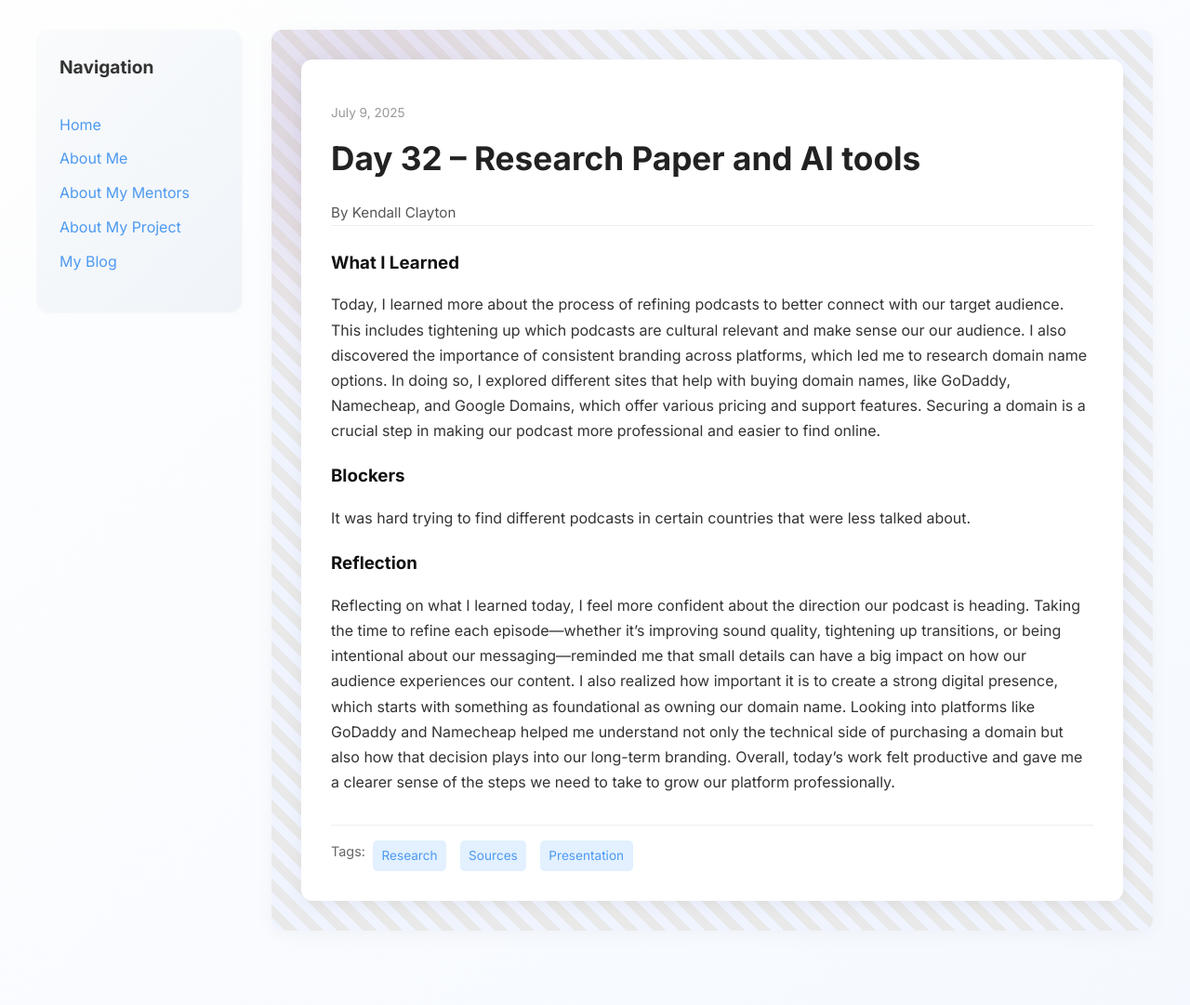
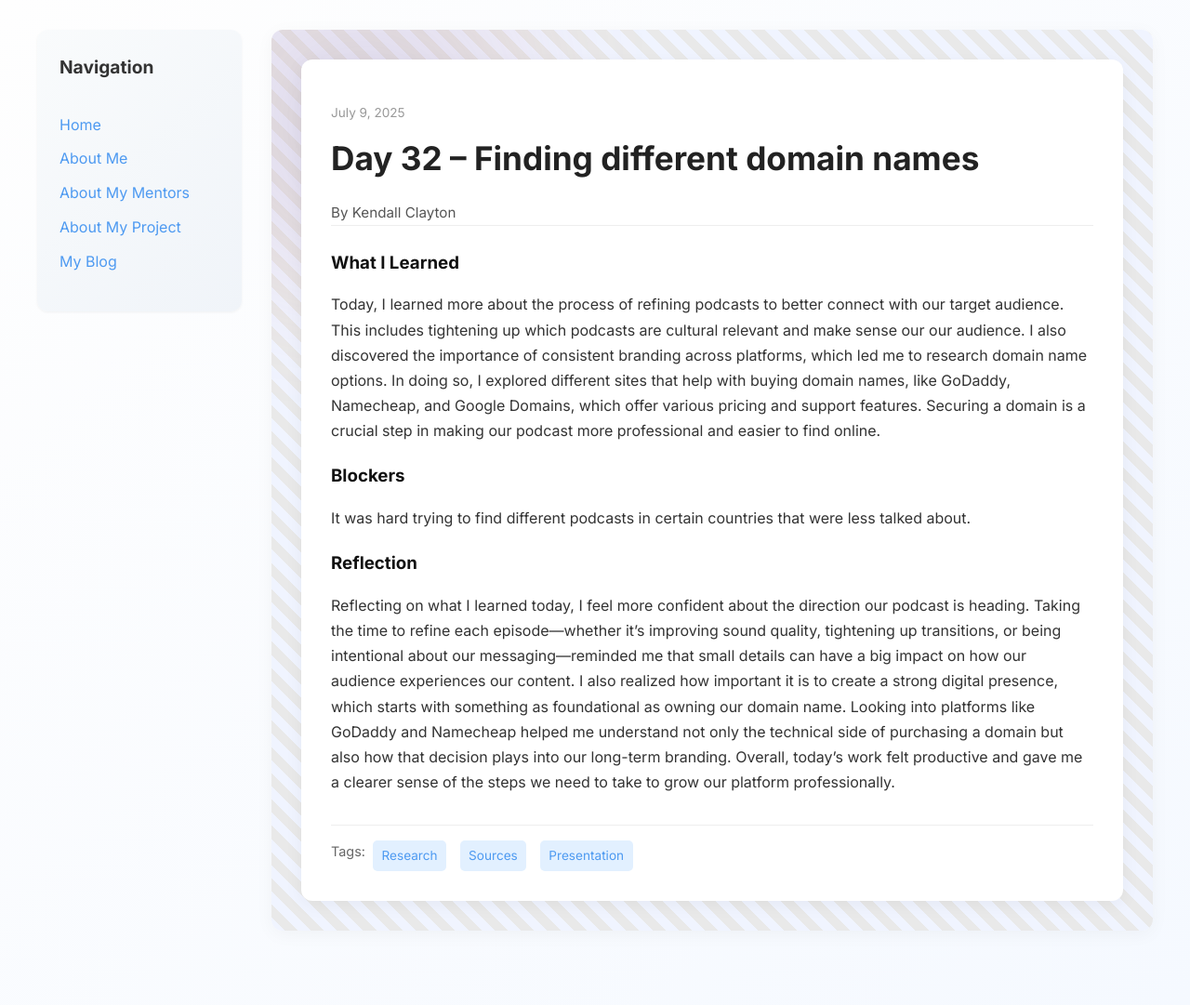
Before and after one commit to kendallzoe/kendallzoe.github.io, a Jekyll site: the page built from _posts/2025-07-09-day-32.md, in a window 1280 px wide. Shown: the whole page at 93% size. Built offline with Jekyll 4.4.1, drawn with Linux system fonts in a browser that asks for light colours.

Commit message:
Update 2025-07-09-day-32.md

```diff
--- a/_posts/2025-07-09-day-32.md
+++ b/_posts/2025-07-09-day-32.md
@@ -1,6 +1,6 @@
 ---
 layout: post
-title: "Day 32 – Research Paper and AI tools"
+title: "Day 32 – Finding different domain names"
 date: 2025-07-09
 author: "Kendall Clayton"
 permalink: /day32.html
```
